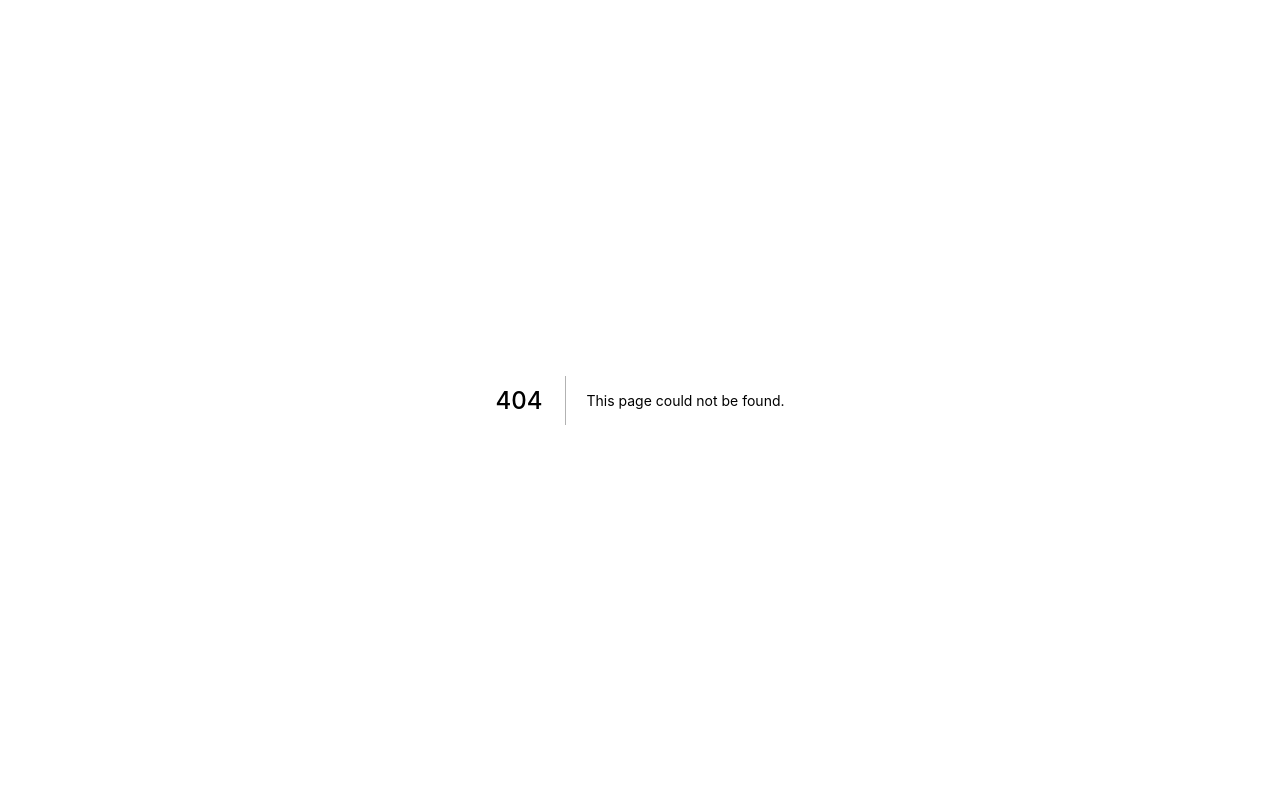
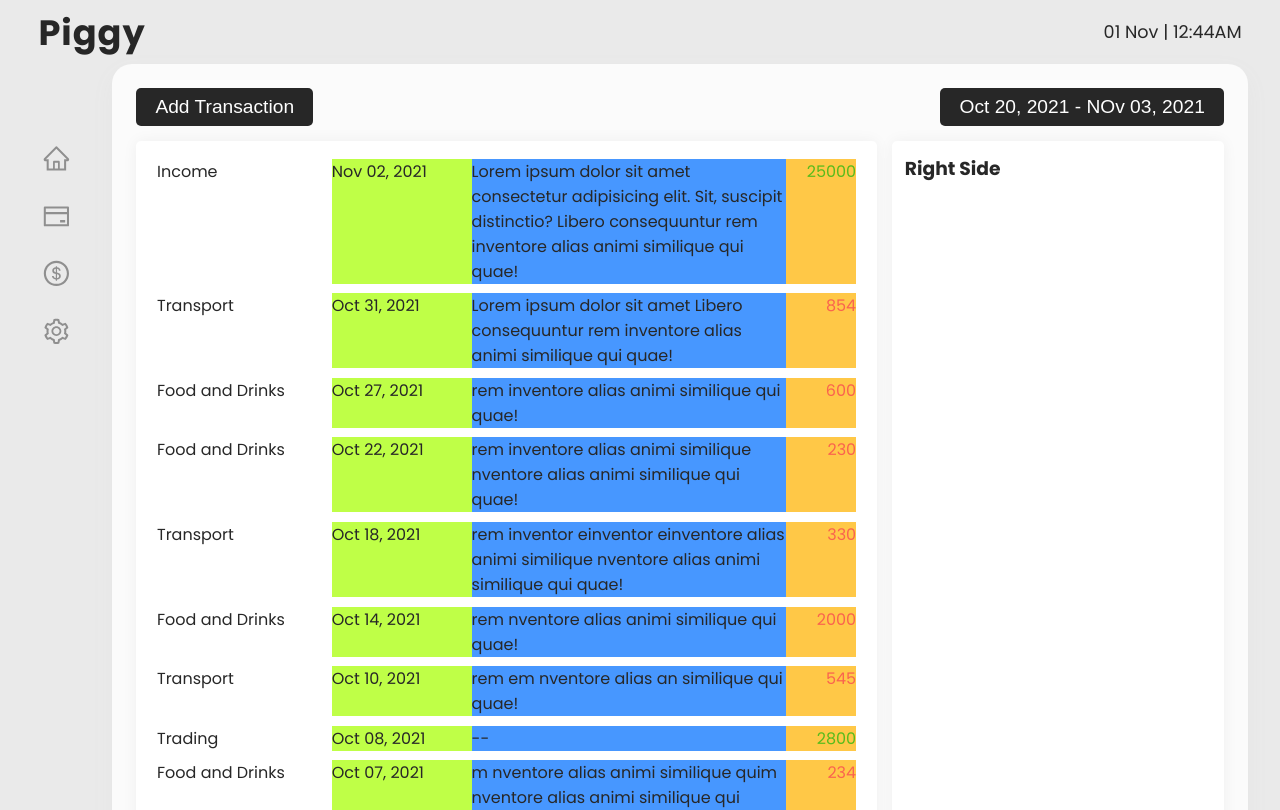
Before and after one commit to harshpandey002/piggy, a Next.js app: page /transaction in a window 1280 px wide. Before the commit this address had no page. Shown: the top 810 px of the page. Built offline with nearby package versions, Linux system fonts and the light colour scheme.

Commit message:
Transaction Layout

```diff
--- a/components/Nav.js
+++ b/components/Nav.js
@@ -17,10 +17,12 @@ export default function Nav() {
             <span>Dashboard</span>
           </li>
         </Link>
-        <li>
-          <AiOutlineCreditCard className={styles.icon} />
-          <span>Transaction</span>
-        </li>
+        <Link href="/transaction" passHref>
+          <li>
+            <AiOutlineCreditCard className={styles.icon} />
+            <span>Transaction</span>
+          </li>
+        </Link>
         <Link href="/budget" passHref>
           <li>
             <AiOutlineDollarCircle className={styles.icon} />
--- /dev/null
+++ b/pages/transaction/index.js
@@ -0,0 +1,47 @@
+import Layout from "@/components/Layout";
+import styles from "@/styles/Transaction.module.css";
+import { transactions } from "@/util/content";
+
+export default function Transaction() {
+  return (
+    <Layout>
+      <div className={styles.container}>
+        <div className={styles.header}>
+          <div className={styles.create}>
+            <button>Add Transaction</button>
+          </div>
+          <div className={styles.picker}>
+            <button>Oct 20, 2021 - NOv 03, 2021</button>
+          </div>
+        </div>
+        <div className={styles.content}>
+          <div className={` box ${styles.left}`}>
+            {transactions.map((data) => (
+              <Transactions key={data.id} data={data} />
+            ))}
+          </div>
+          <div className={` box ${styles.right}`}>
+            <h3>Right Side</h3>
+          </div>
+        </div>
+      </div>
+    </Layout>
+  );
+}
+
+const Transactions = ({ data }) => {
+  return (
+    <div className={styles.transaction}>
+      <div className={styles.category}>{data.category}</div>
+      <div className={styles.date}>{data.date}</div>
+      <div className={styles.desc}>{data.desc}</div>
+      <div
+        className={`${styles.money} ${
+          data.gain ? `${styles.green}` : `${styles.red}`
+        } `}
+      >
+        {data.money}
+      </div>
+    </div>
+  );
+};
--- /dev/null
+++ b/styles/Transaction.module.css
@@ -0,0 +1,87 @@
+.container {
+  display: flex;
+  flex-direction: column;
+  gap: 15px;
+}
+
+.header {
+  display: flex;
+  align-items: center;
+  justify-content: space-between;
+}
+
+.create button,
+.picker button {
+  padding: 0.5rem 1.2rem;
+  background-color: var(--black-2);
+  border: none;
+  outline: none;
+  border-radius: 5px;
+  color: white;
+  font-size: 1.2rem;
+  cursor: pointer;
+}
+
+.create button:hover,
+.picker button:hover {
+  background-color: var(--black-1);
+}
+
+.content {
+  display: flex;
+  gap: 15px;
+}
+
+.left {
+  flex: 7;
+  display: flex;
+  flex-direction: column;
+  align-items: flex-start;
+  border-radius: 5px;
+}
+
+.transaction {
+  width: 100%;
+  display: flex;
+  border-radius: 5px;
+  cursor: pointer;
+  padding: 0.3rem 0.5rem;
+}
+
+.transaction:hover {
+  background-color: var(--white-3);
+}
+
+.category {
+  width: 25%;
+  min-width: 50px;
+  text-overflow: ellipsis;
+  white-space: nowrap;
+}
+.date {
+  background-color: rgb(191, 255, 71);
+  width: 20%;
+}
+.desc {
+  background-color: rgb(71, 151, 255);
+  width: 45%;
+}
+.money {
+  background-color: rgb(255, 200, 71);
+  width: 10%;
+  margin-left: auto;
+  text-align: end;
+}
+
+.green {
+  color: var(--green);
+}
+
+.red {
+  color: var(--red);
+}
+
+.right {
+  flex: 3;
+  border-radius: 5px;
+}
--- a/styles/globals.css
+++ b/styles/globals.css
@@ -67,7 +67,6 @@ a {
   --arrow-size: 8px;
   --tooltip-color: var(--white-2);
   --color: var(--black-2);
-
   position: absolute;
   top: -0.25rem;
   left: 50%;
@@ -79,7 +78,6 @@ a {
 
 .tooltip::before {
   --translate-y: calc(-100% - var(--arrow-size));
-
   content: attr(data-tooltip);
   font-size: 1rem;
   color: var(--color);
@@ -87,7 +85,7 @@ a {
   border-radius: 0.3rem;
   text-align: center;
   width: max-content;
-  max-width: 100%;
+  /* max-width: 100%; */
   background: var(--tooltip-color);
   border: 0.5px solid var(--white-6);
   pointer-events: none;
--- /dev/null
+++ b/util/content.js
@@ -0,0 +1,98 @@
+export const transactions = [
+  {
+    id: 1,
+    category: "Income",
+    date: "Nov 02, 2021",
+    desc: "Lorem ipsum dolor sit amet consectetur adipisicing elit. Sit, suscipit distinctio? Libero consequuntur rem inventore alias animi similique qui quae!",
+    money: "25000",
+    gain: true,
+  },
+  {
+    id: 2,
+    category: "Transport",
+    date: "Oct 31, 2021",
+    desc: "Lorem ipsum dolor sit amet Libero consequuntur rem inventore alias animi similique qui quae!",
+    money: "854",
+    gain: false,
+  },
+  {
+    id: 3,
+    category: "Food and Drinks",
+    date: "Oct 27, 2021",
+    desc: "rem inventore alias animi similique qui quae!",
+    money: "600",
+    gain: false,
+  },
+  {
+    id: 4,
+    category: "Food and Drinks",
+    date: "Oct 22, 2021",
+    desc: "rem inventore alias animi similique nventore alias animi similique qui quae!",
+    money: "230",
+    gain: false,
+  },
+  {
+    id: 5,
+    category: "Transport",
+    date: "Oct 18, 2021",
+    desc: "rem inventor einventor einventore alias animi similique nventore alias animi similique qui quae!",
+    money: "330",
+    gain: false,
+  },
+  {
+    id: 6,
+    category: "Food and Drinks",
+    date: "Oct 14, 2021",
+    desc: "rem nventore alias animi similique qui quae!",
+    money: "2000",
+    gain: false,
+  },
+  {
+    id: 7,
+    category: "Transport",
+    date: "Oct 10, 2021",
+    desc: "rem em nventore alias an similique qui quae!",
+    money: "545",
+    gain: false,
+  },
+  {
+    id: 8,
+    category: "Trading",
+    date: "Oct 08, 2021",
+    desc: "--",
+    money: "2800",
+    gain: true,
+  },
+  {
+    id: 9,
+    category: "Food and Drinks",
+    date: "Oct 07, 2021",
+    desc: "m nventore alias animi similique quim nventore alias animi similique qui",
+    money: "234",
+    gain: false,
+  },
+  {
+    id: 10,
+    category: "Side Income",
+    date: "Oct 05, 2021",
+    desc: "m nventore similique qui",
+    money: "234",
+    gain: false,
+  },
+  {
+    id: 11,
+    category: "Groceries",
+    date: "Oct 03, 2021",
+    desc: "--",
+    money: "7532",
+    gain: false,
+  },
+  {
+    id: 12,
+    category: "Income",
+    date: "Oct 02, 2021",
+    desc: "m nventore alias animi similique quim nventore alias animi similique qui",
+    money: "23000",
+    gain: false,
+  },
+];
```
